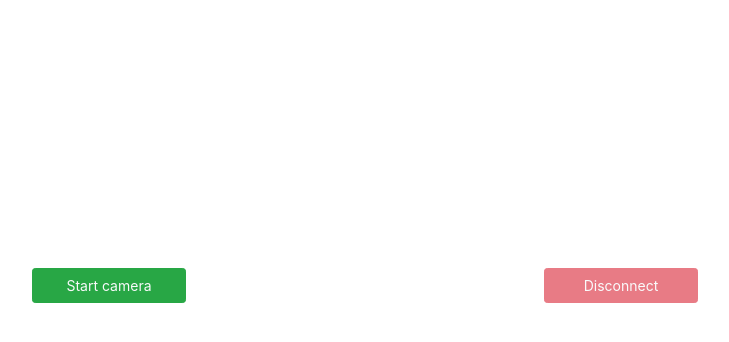
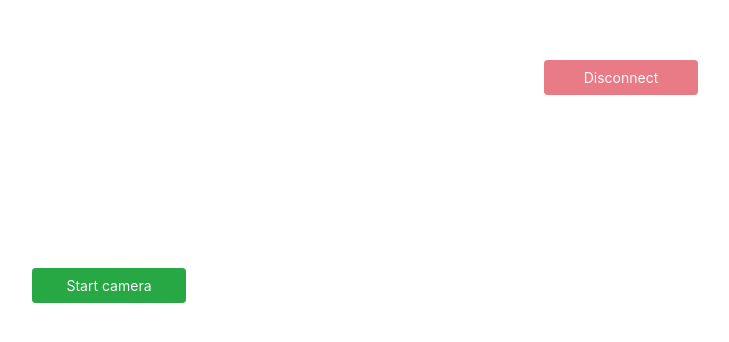
Before and after one commit to divyanshu1432/video-recorder-app, a plain HTML site: page recorder.htm in a window 1280 px wide. Shown: the part 380-722 px from the top of the page, without its empty margins (147-876 px from the left). Drawn offline with nearby package versions, Linux system fonts and the light colour scheme.

Commit message:
Update recorder.htm

```diff
--- a/recorder.htm
+++ b/recorder.htm
@@ -29,7 +29,7 @@
       <div style="width: 80vw;
     height: 10vh;" class="d-flex justify-content-around">
         <button class="btn btn-success text-light btn-sm btn-block mt-2" style="width: 15%; height: 35px;" id="start">Start camera</button>
-        <button id="record" class="btn btn-danger text-light btn-sm btn-block " style="width: 15%; height: 35px;" disabled>Disconnect</button>
+        <button id="record" class="btn btn-danger text-light btn-sm btn-block " style="width: 15%; height: 35px; margin-top:-200px" disabled>Disconnect</button>
         <button class="btn btn-warning text-light btn-sm btn-block " style="width: 15%; height: 35px; display:none" id="play" disabled>Play</button>
             <button class="btn btn-danger text-light btn-sm btn-block " style="width: 15%; height: 35px; display:none" id="cancel" >cancel</button>
         <button class="btn btn-warning text-light btn-sm btn-block " style="width: 15%; height: 35px; display:none"  id="download" disabled>Download</button>
```
